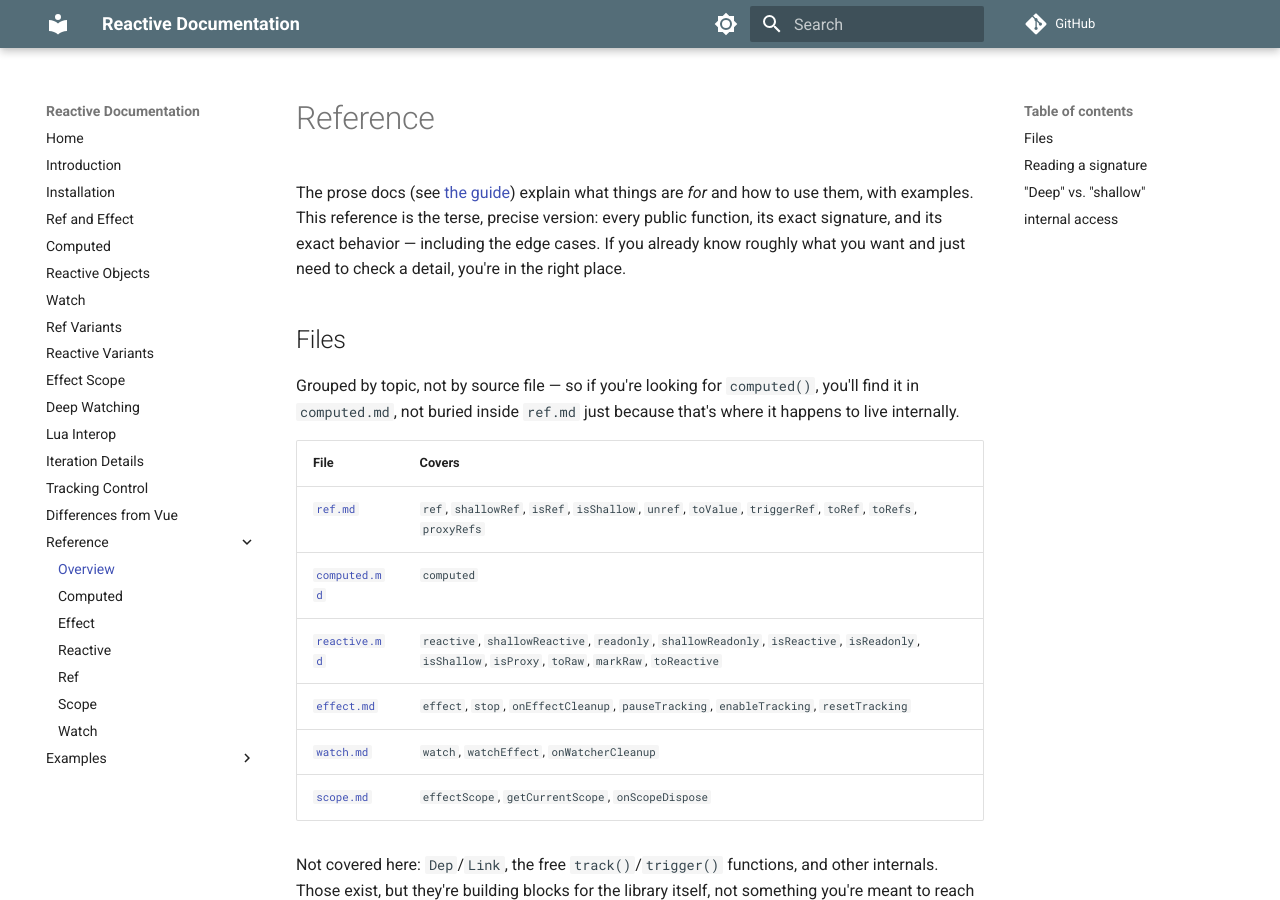
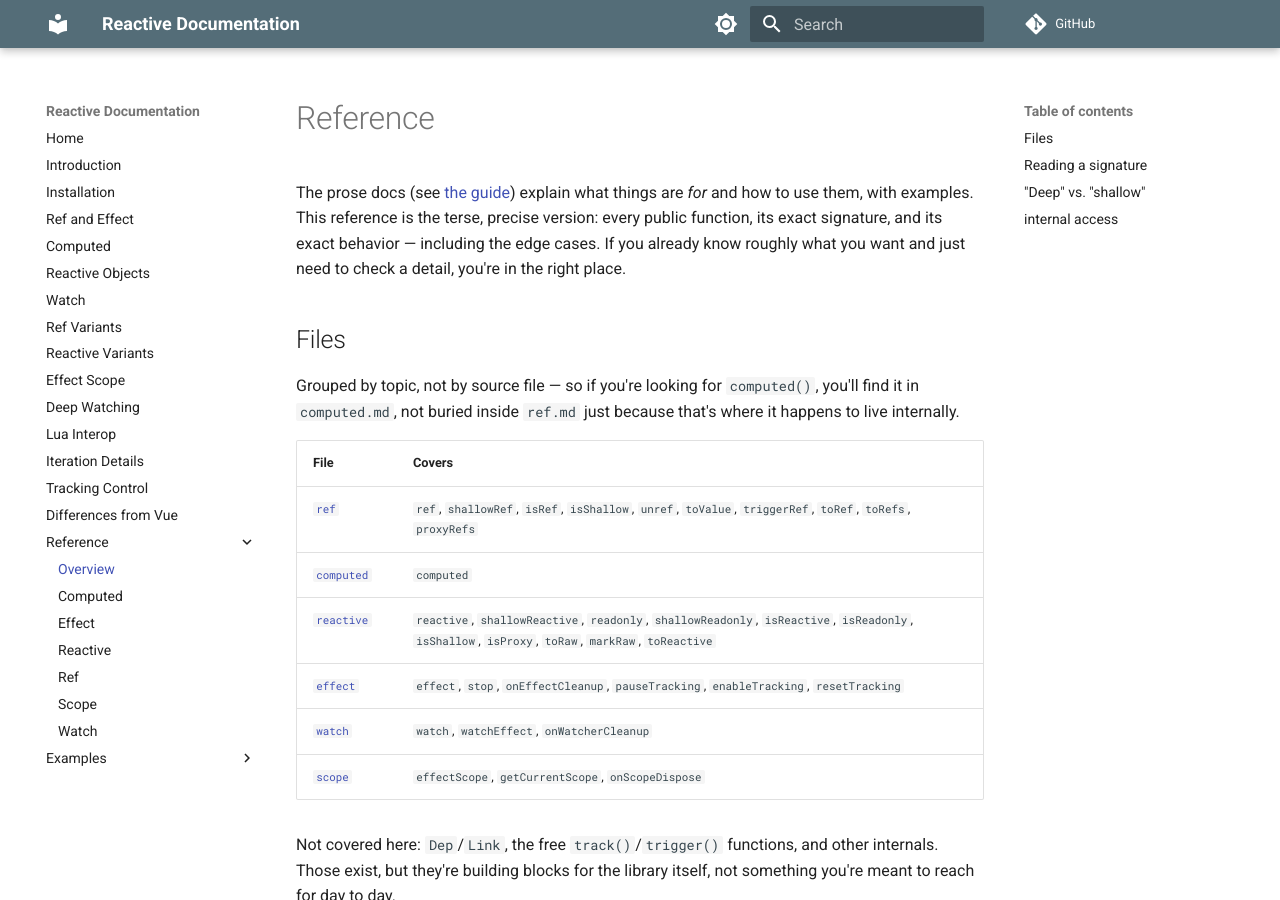
Before and after one commit to orhpel/reactive, an MkDocs documentation site: the page built from docs/reference/README.md, in a window 1280 px wide and 900 px high. Built offline with MkDocs 1.6.1 and Material for MkDocs 9.7.7, drawn with Linux system fonts in a browser that asks for light colours; comment, search, counter and statistics services are not loaded.

```diff
--- a/docs/reference/README.md
+++ b/docs/reference/README.md
@@ -1,6 +1,6 @@
 # Reference
 
-The prose docs (see [the guide](../README.md)) explain what things are
+The prose docs (see [the guide](https://orhpel.github.io/reactive/)) explain what things are
 *for* and how to use them, with examples. This reference is the terse,
 precise version: every public function, its exact signature, and its
 exact behavior — including the edge cases. If you already know roughly
@@ -15,12 +15,12 @@ Grouped by topic, not by source file — so if you're looking for
 
 | File | Covers |
 |---|---|
-| [`ref.md`](ref.md) | `ref`, `shallowRef`, `isRef`, `isShallow`, `unref`, `toValue`, `triggerRef`, `toRef`, `toRefs`, `proxyRefs` |
-| [`computed.md`](computed.md) | `computed` |
-| [`reactive.md`](reactive.md) | `reactive`, `shallowReactive`, `readonly`, `shallowReadonly`, `isReactive`, `isReadonly`, `isShallow`, `isProxy`, `toRaw`, `markRaw`, `toReactive` |
-| [`effect.md`](effect.md) | `effect`, `stop`, `onEffectCleanup`, `pauseTracking`, `enableTracking`, `resetTracking` |
-| [`watch.md`](watch.md) | `watch`, `watchEffect`, `onWatcherCleanup` |
-| [`scope.md`](scope.md) | `effectScope`, `getCurrentScope`, `onScopeDispose` |
+| [`ref`](ref.md) | `ref`, `shallowRef`, `isRef`, `isShallow`, `unref`, `toValue`, `triggerRef`, `toRef`, `toRefs`, `proxyRefs` |
+| [`computed`](computed.md) | `computed` |
+| [`reactive`](reactive.md) | `reactive`, `shallowReactive`, `readonly`, `shallowReadonly`, `isReactive`, `isReadonly`, `isShallow`, `isProxy`, `toRaw`, `markRaw`, `toReactive` |
+| [`effect`](effect.md) | `effect`, `stop`, `onEffectCleanup`, `pauseTracking`, `enableTracking`, `resetTracking` |
+| [`watch`](watch.md) | `watch`, `watchEffect`, `onWatcherCleanup` |
+| [`scope`](scope.md) | `effectScope`, `getCurrentScope`, `onScopeDispose` |
 
 Not covered here: `Dep`/`Link`, the free `track()`/`trigger()`
 functions, and other internals. Those exist, but they're building
```
